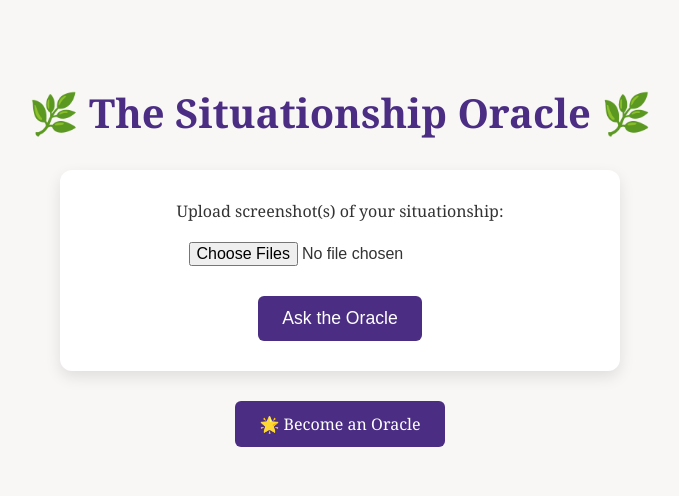
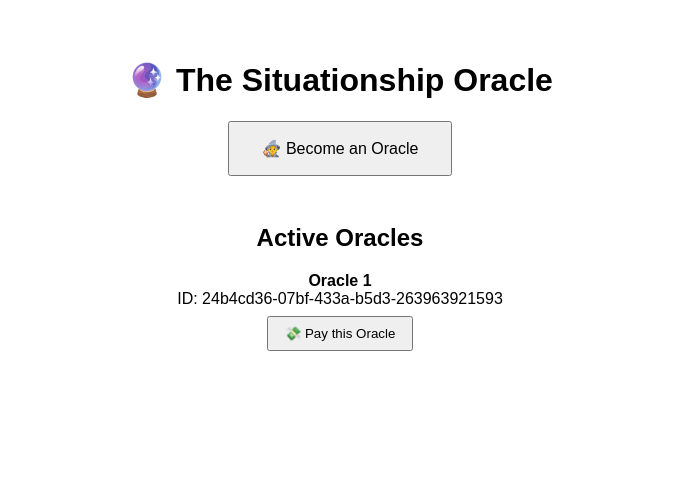
Before and after one commit to Valentino117/situationship-analyzer-web, a Flask app: page / in a window 1280 px wide. Shown: the top 496 px of the page, without its empty margins (300-979 px from the left). Run offline with Flask 3, Linux system fonts and the light colour scheme.

Commit message:
Add oracle marketplace with payments

```diff
--- a/app.py
+++ b/app.py
@@ -1,70 +1,73 @@
 import os
-import io
-from flask import Flask, request, render_template, redirect
-from PIL import Image
-import pytesseract
-import openai
 import stripe
+from flask import Flask, request, render_template, redirect, url_for
+import uuid
 
 app = Flask(__name__)
+stripe.api_key = os.getenv("STRIPE_SECRET_KEY")
 
-# Load API keys from environment variables
-openai.api_key = os.environ.get("OPENAI_API_KEY")
-stripe.api_key = os.environ.get("STRIPE_SECRET_KEY")
+# In-memory store of connected oracles: {oracle_id: stripe_account_id}
+oracles = {}
 
-@app.route("/", methods=["GET", "POST"])
-def upload_file():
-    if request.method == "POST":
-        files = request.files.getlist("screenshot")
-        all_text = []
+@app.route("/")
+def home():
+    return render_template("index.html", oracles=oracles)
 
-        for file in files:
-            image = Image.open(file.stream)
-            extracted_text = pytesseract.image_to_string(image)
-            all_text.append(extracted_text.strip())
-
-        full_text = "\n---\n".join(all_text)
-
-        prompt = (
-            "You are the Oracle of Delphi, crossed with Esther Perel and Brené Brown. "
-            "Your role is to receive confusing screenshots of modern texting situationships, "
-            "and help the user understand the emotional truth of what’s going on. "
-            "Address the user directly as 'you', speak with mystical, wise tone, and do not reference the fact this is AI.\n\n"
-            f"Here is the message(s):\n{full_text}\n\n"
-            "What is going on in the heart and mind of the person texting? What do you want the user to know?"
-        )
-
-        response = openai.ChatCompletion.create(
-            model="gpt-4",
-            messages=[
-                {"role": "system", "content": "You are a wise oracle who gives insight into relationship dynamics."},
-                {"role": "user", "content": prompt}
-            ]
-        )
-
-        analysis = response.choices[0].message.content.strip()
-
-        return render_template("index.html", analysis=analysis, extracted_text=full_text)
-
-    return render_template("index.html")
-
-# === ORACLE ONBOARDING ===
 @app.route("/onboard-oracle")
 def onboard_oracle():
+    oracle_id = str(uuid.uuid4())  # Generate a unique Oracle ID
     account = stripe.Account.create(type="express")
+
+    # Temporarily store the Stripe account ID
+    oracles[oracle_id] = account.id
 
     account_link = stripe.AccountLink.create(
         account=account.id,
-        refresh_url="https://situationship-analyzer-web.onrender.com/onboard-oracle",
-        return_url="https://situationship-analyzer-web.onrender.com/oracle-success",
-        type="account_onboarding",
+        refresh_url=url_for("onboard_oracle", _external=True),
+        return_url=url_for("oracle_success", oracle_id=oracle_id, _external=True),
+        type="account_onboarding"
     )
 
     return redirect(account_link.url)
 
 @app.route("/oracle-success")
 def oracle_success():
-    return "🎉 You're now an Oracle! You can receive payments."
+    oracle_id = request.args.get("oracle_id")
+    return f"✅ You are now an Oracle! Your ID is: {oracle_id}. Share it so people can pay you."
 
-if __name__ == "__main__":
-    app.run(debug=True)
+@app.route("/pay/<oracle_id>", methods=["POST"])
+def pay_oracle(oracle_id):
+    if oracle_id not in oracles:
+        return "❌ Oracle not found", 404
+
+    try:
+        account_id = oracles[oracle_id]
+
+        session = stripe.checkout.Session.create(
+            payment_method_types=["card"],
+            line_items=[{
+                "price_data": {
+                    "currency": "usd",
+                    "product_data": {"name": "Situationship Reading"},
+                    "unit_amount": 100,  # $1.00
+                },
+                "quantity": 1,
+            }],
+            mode="payment",
+            success_url=url_for("thank_you", _external=True),
+            cancel_url=url_for("home", _external=True),
+            payment_intent_data={
+                "application_fee_amount": 10,  # You keep 10 cents
+                "transfer_data": {
+                    "destination": account_id,
+                },
+            }
+        )
+
+        return redirect(session.url, code=303)
+    except Exception as e:
+        return f"Error: {str(e)}"
+
+@app.route("/thank-you")
+def thank_you():
+    return "✨ Thank you for consulting the Oracle."
--- a/requirements.txt
+++ b/requirements.txt
@@ -4,3 +4,4 @@ pytesseract
 Pillow
 gunicorn
 stripe
+uuid
--- a/templates/index.html
+++ b/templates/index.html
@@ -1,112 +1,32 @@
 <!DOCTYPE html>
-<html lang="en">
+<html>
 <head>
   <meta charset="UTF-8" />
-  <meta name="viewport" content="width=device-width, initial-scale=1.0"/>
   <title>Situationship Oracle</title>
-  <style>
-    body {
-      font-family: "Georgia", serif;
-      background-color: #f9f7f6;
-      color: #333;
-      display: flex;
-      flex-direction: column;
-      align-items: center;
-      padding: 50px;
-    }
+</head>
+<body style="font-family: sans-serif; text-align: center; padding: 2rem;">
+  <h1>🔮 The Situationship Oracle</h1>
 
-    h1 {
-      font-size: 2.5em;
-      color: #4b2e83;
-      margin-bottom: 10px;
-      text-align: center;
-    }
-
-    form {
-      background: #ffffff;
-      padding: 30px;
-      border-radius: 12px;
-      box-shadow: 0 6px 15px rgba(0, 0, 0, 0.1);
-      text-align: center;
-      width: 100%;
-      max-width: 500px;
-      margin-top: 20px;
-    }
-
-    input[type="file"] {
-      margin: 20px 0;
-      font-size: 1em;
-    }
-
-    button {
-      background-color: #4b2e83;
-      color: white;
-      padding: 12px 24px;
-      border: none;
-      border-radius: 6px;
-      cursor: pointer;
-      font-size: 1.1em;
-      margin-top: 10px;
-    }
-
-    button:hover {
-      background-color: #392065;
-    }
-
-    .button {
-      display: inline-block;
-      margin-top: 30px;
-      padding: 12px 24px;
-      background-color: #4b2e83;
-      color: white;
-      font-size: 1em;
-      border-radius: 6px;
-      text-decoration: none;
-      transition: background-color 0.2s ease-in-out;
-    }
-
-    .button:hover {
-      background-color: #32205c;
-    }
-
-    .result {
-      margin-top: 40px;
-      background: #ffffff;
-      padding: 30px;
-      border-radius: 12px;
-      box-shadow: 0 6px 15px rgba(0, 0, 0, 0.1);
-      max-width: 800px;
-      text-align: left;
-      line-height: 1.7;
-      font-size: 1.2em;
-      color: #444;
-    }
-
-    .oracle-says {
-      font-style: italic;
-      color: #5c3d99;
-      margin-bottom: 20px;
-      font-size: 1.4em;
-      text-align: center;
-    }
-  </style>
-</head>
-<body>
-  <h1>🌿 The Situationship Oracle 🌿</h1>
-
-  <form method="post" enctype="multipart/form-data">
-    <label for="screenshot">Upload screenshot(s) of your situationship:</label><br>
-    <input type="file" name="screenshot" multiple accept="image/*" required><br>
-    <button type="submit">Ask the Oracle</button>
+  <form action="/onboard-oracle" method="GET">
+    <button type="submit" style="padding: 1rem 2rem; font-size: 1rem;">
+      🧙 Become an Oracle
+    </button>
   </form>
 
-  <a class="button" href="/onboard-oracle">🌟 Become an Oracle</a>
+  <h2 style="margin-top: 3rem;">Active Oracles</h2>
 
-  {% if analysis %}
-    <div class="result">
-      <div class="oracle-says">The Oracle Speaks:</div>
-      {{ analysis|safe }}
-    </div>
+  {% if oracles %}
+    {% for id in oracles %}
+      <div style="margin-bottom: 1.5rem;">
+        <strong>Oracle {{ loop.index }}</strong><br/>
+        ID: {{ id }}<br/>
+        <form action="/pay/{{ id }}" method="POST">
+          <button style="margin-top: 0.5rem; padding: 0.5rem 1rem;">💸 Pay this Oracle</button>
+        </form>
+      </div>
+    {% endfor %}
+  {% else %}
+    <p>No oracles yet — be the first!</p>
   {% endif %}
 </body>
 </html>
```
